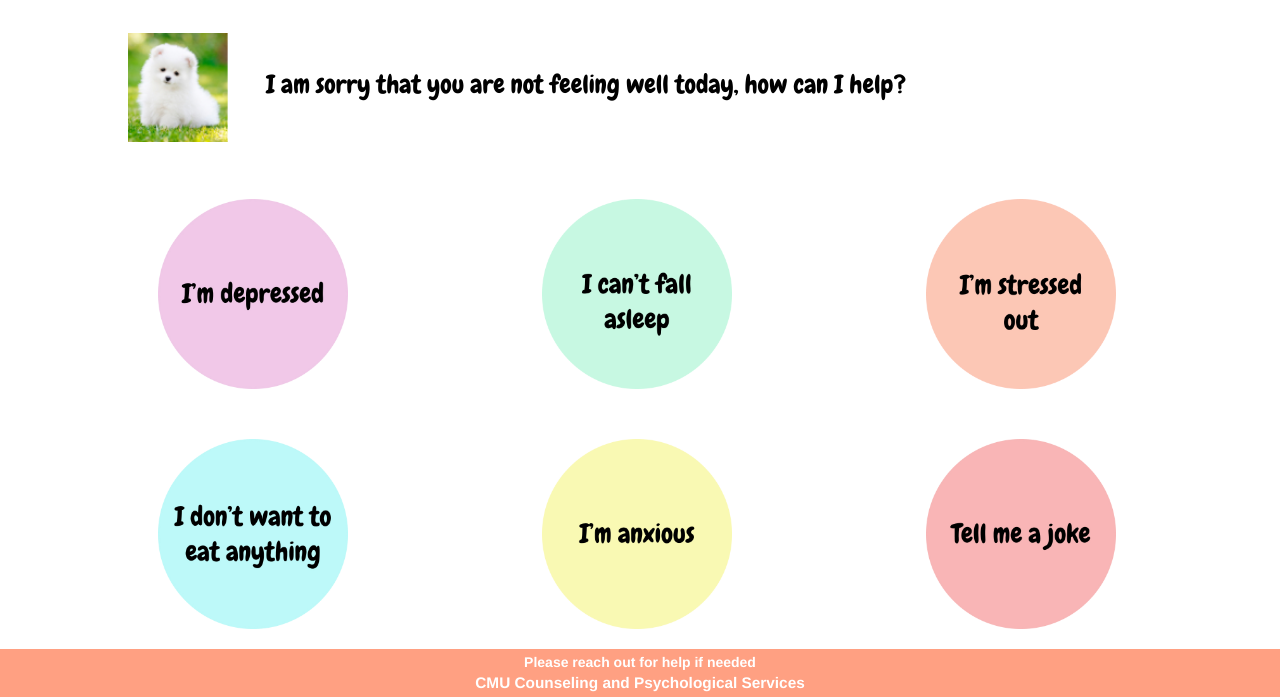
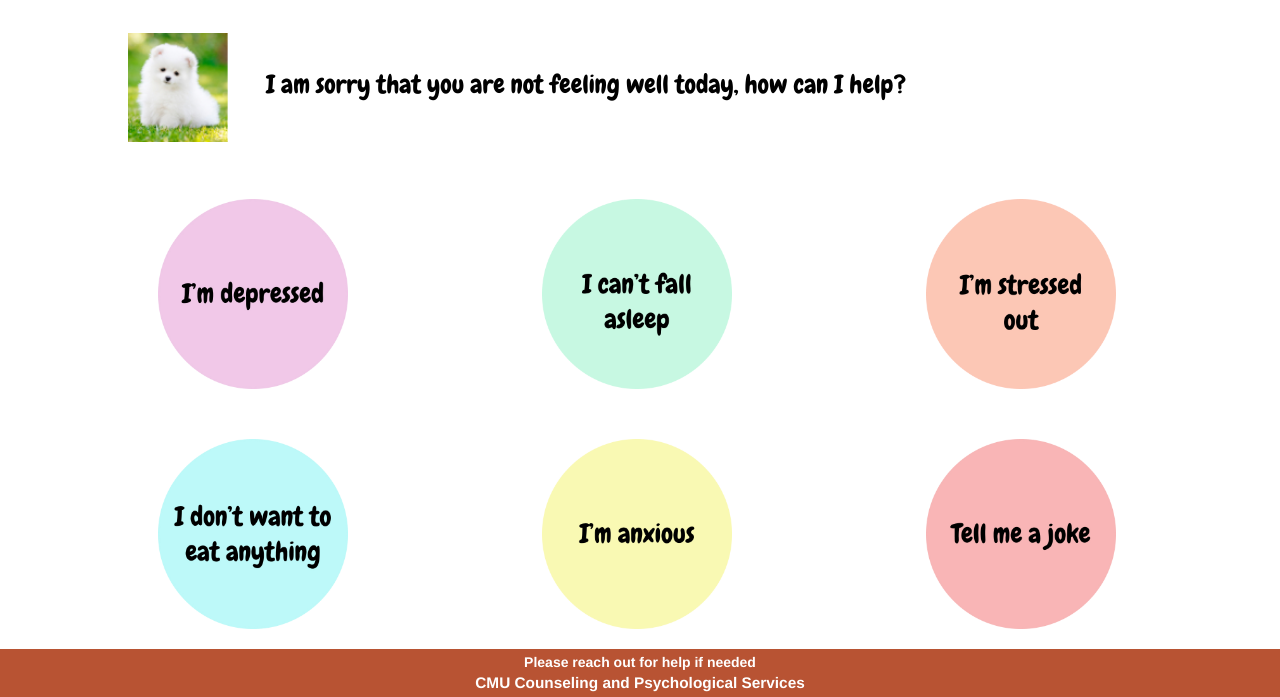
Before and after one commit to cindyl43/finalProject, a plain HTML site: page index.html in a window 1280 px wide. Shown: the part 151-848 px from the top of the page. Drawn offline with nearby package versions, Linux system fonts and the light colour scheme.

Commit message:
changing to a super ugly color to pass the accessiblity contrast check

```diff
--- a/Assets/disorder.css
+++ b/Assets/disorder.css
@@ -319,7 +319,7 @@ footer {
   width: 100%;
   height: 40px;
   text-align: center;
-  background-color: #FFA082;
+  background-color: #B85333;
 }
 
 #back {
--- a/Assets/fun/fun.css
+++ b/Assets/fun/fun.css
@@ -129,7 +129,7 @@ footer {
   bottom: 0;
   width: 100%;
   height: 40px;
-  background-color: #FFA082;
+  background-color: #B85333;
   color: white;
   font-weight:  bold;
   font-size: 16px;
--- a/Assets/homepage/homepage.css
+++ b/Assets/homepage/homepage.css
@@ -105,7 +105,7 @@ p {
 footer {
   text-align: center;
   padding: 3px;
-  background-color: #FFA082;
+  background-color: #B85333;
   color: white;
   position: absolute;
   width: 100%;
--- a/Assets/mental health/mentalHealth.css
+++ b/Assets/mental health/mentalHealth.css
@@ -77,7 +77,7 @@ footer {
   width: 100%;
   height: 40px;
   text-align: center;
-  background-color: #FFA082;
+  background-color: #B85333;
 }
 
 #back {
```
